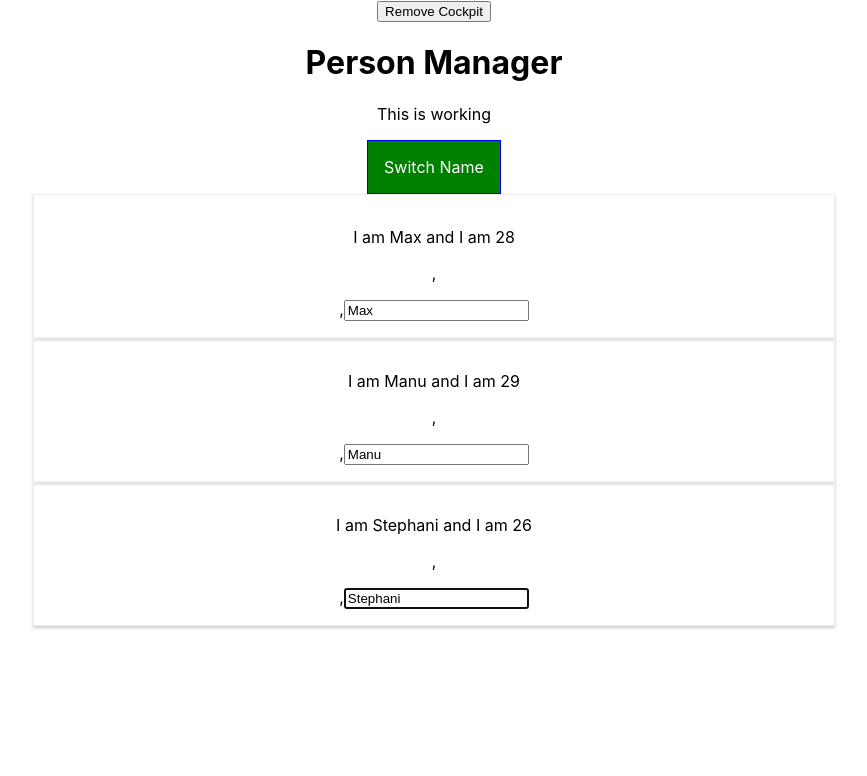
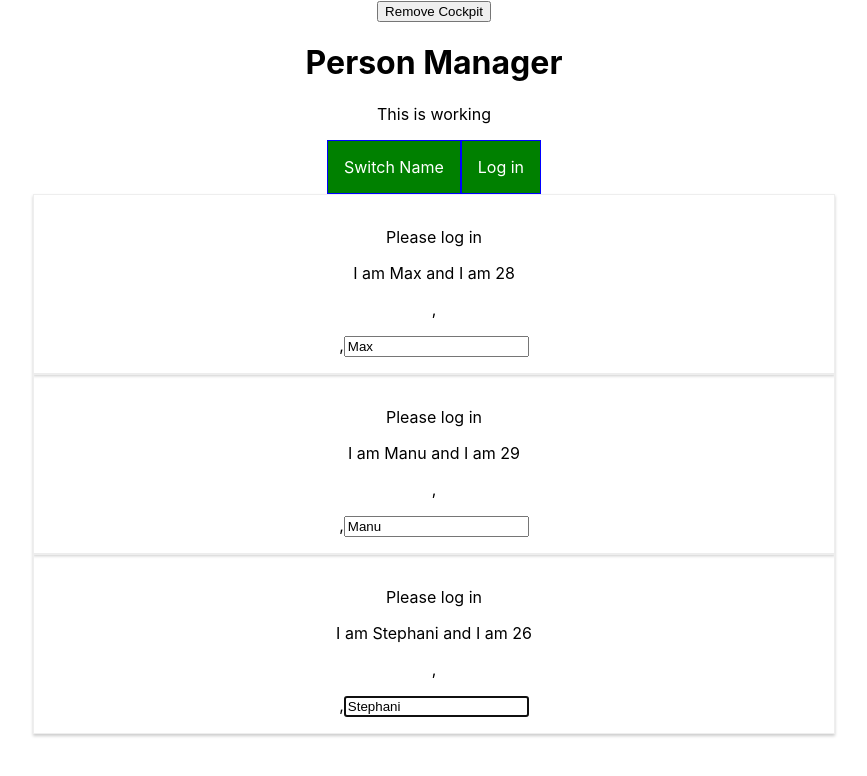
Before and after one commit to gabrielgila/hamburger-react, a React (Create React App) app: page / in a window 1280 px wide. Shown: the top 776 px of the page, without its empty margins (206-1073 px from the left). Built offline with nearby package versions, Linux system fonts and the light colour scheme.

Commit message:
React.createContext

```diff
--- a/src/components/Cockpit/Cockpit.js
+++ b/src/components/Cockpit/Cockpit.js
@@ -43,7 +43,9 @@
             <p className={assignedClasses.join('')}>This is working</p>
         <button
             ref={toggleBtnRef}
-            onClick={props.clicked}>Switch Name</button>
+            onClick={props.clicked}>Switch Name
+        </button>
+        <button onClick={props.login}>Log in</button>
         </div>
     );
 };
--- a/src/components/Persons/Person/Person.js
+++ b/src/components/Persons/Person/Person.js
@@ -20,6 +20,7 @@
     render() {
         return(
             <Aux>
+                {this.props.isAuth ? <p>Authenticated!</p> : <p>Please log in</p>}
                 <p onClick={this.props.click}>I am {this.props.name} and I am {this.props.age}</p>,
                 <p>{this.props.children}</p>,
                 <input
--- a/src/components/Persons/Persons.js
+++ b/src/components/Persons/Persons.js
@@ -38,7 +38,8 @@
                 name={person.name}
                 age={person.age}
                 key={person.id}
-                changed={(event) => this.props.changed(event, person.id)}/>
+                changed={(event) => this.props.changed(event, person.id)}
+                isAuth={this.props.isAuthenticated} />
             );
         });
     }
--- a/src/container/App.js
+++ b/src/container/App.js
@@ -4,6 +4,7 @@
 import Cockpit from '../components/Cockpit/Cockpit';
 import withClass from '../hoc/withClass';
 import Aux from '../hoc/Auxiliary';
+import Authcontext from '../context/auth-context';
 
 class App extends Component {
     constructor(props) {
@@ -17,7 +18,8 @@
             otherState: 'any other value',
             showPersons: false,
             showCockpit: true,
-            changeCounter: 0
+            changeCounter: 0,
+            authenticated: false
         }
     }
 
@@ -74,6 +76,10 @@
         this.setState({showPersons:!doesShow})
     };
 
+    loginHandler = () => {
+        this.setState({authenticated : true});
+    };
+
     render() {
         console.log('App.js render');
         let persons = null;
@@ -82,7 +88,8 @@
             persons = <Persons
                         persons={this.state.persons}
                         clicked={this.deletePersonHandle}
-                        changed={this.nameChangedHandler} />;
+                        changed={this.nameChangedHandler}
+                        isAuthenticated={this.state.authenticated}/>;
         }
 
         return (
@@ -93,14 +100,17 @@
                 >
                     Remove Cockpit
                 </button>
+                <Authcontext.Provider>
                 {this.state.showCockpit ? (
                     <Cockpit
                     title={this.props.appTitle}
                     showPersons={this.state.showPersons}
                     personsLength={this.state.persons.length}
-                    clicked={this.tooglePersonsHandler}/>
+                    clicked={this.tooglePersonsHandler}
+                    login={this.loginHandler} />
                     ) : null}
                 {persons}
+                </Authcontext.Provider>
             </Aux>
         );
     }
--- /dev/null
+++ b/src/context/auth-context.js
@@ -0,0 +1,8 @@
+import React from "react";
+
+const authContext = React.createContext({
+    authenticated: false,
+    login: () => {}
+});
+
+export default authContext;
```
